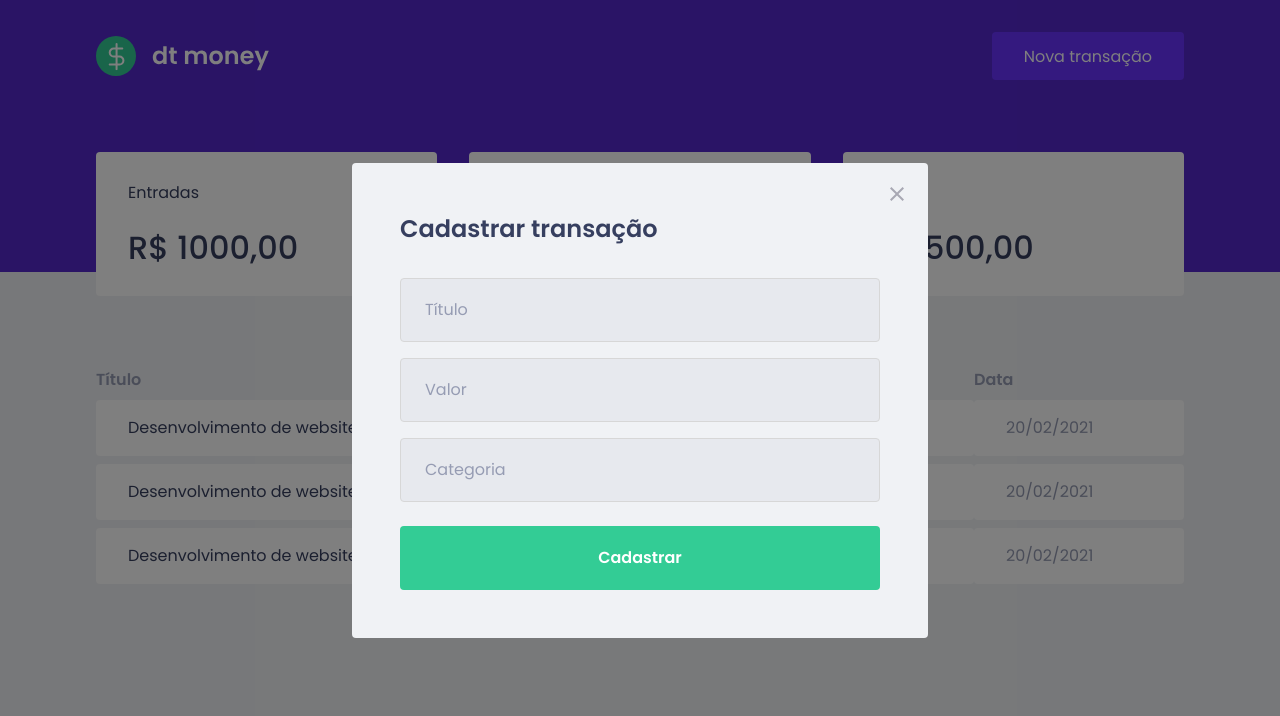
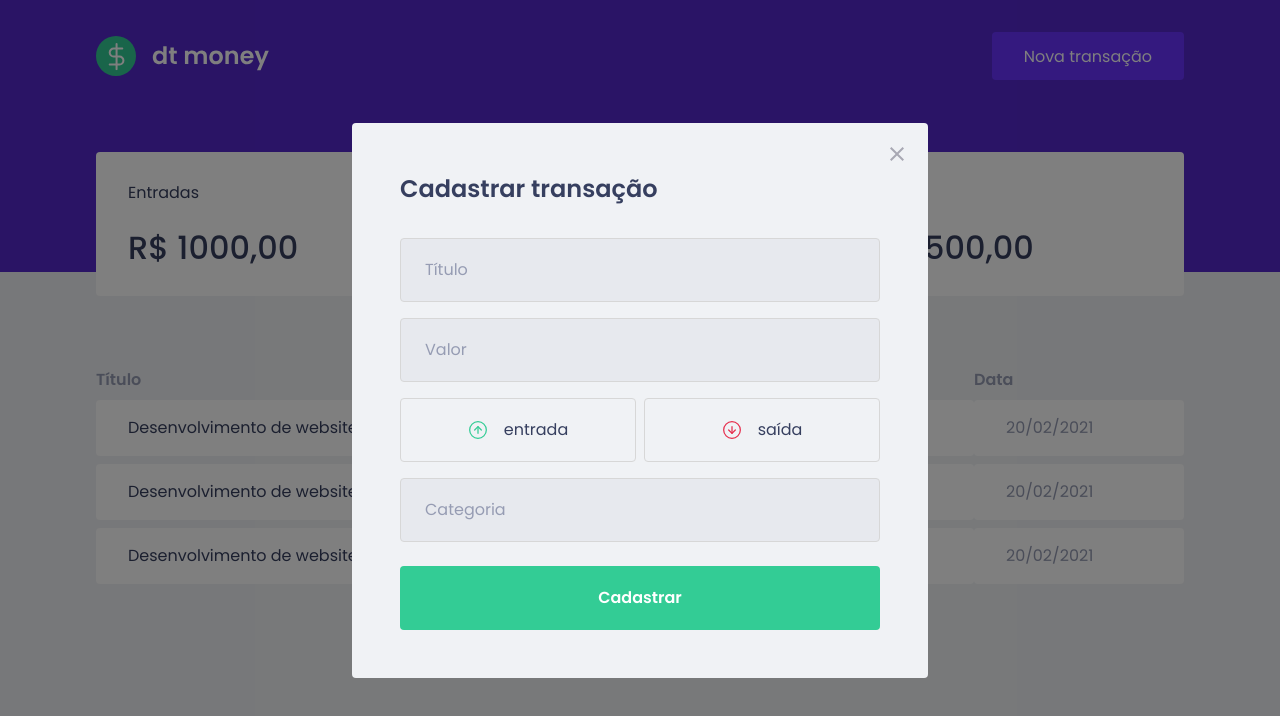
Before and after one commit to viniciusbls9/manager-balance, a React (Create React App) app: page / in a window 1280 px wide. Both pictures are taken after a click on the button "Nova transação". Shown: the top 716 px of the page. Built offline with nearby package versions, Linux system fonts and the light colour scheme; no server answers; what miragejs would draw is missing.

Commit message:
feat: create transaction button

```diff
--- a/src/components/NewTransactionModal/index.tsx
+++ b/src/components/NewTransactionModal/index.tsx
@@ -1,4 +1,6 @@
 import Modal from "react-modal";
+import incomeImg from "../../assets/income.svg";
+import outcomeImg from "../../assets/outcome.svg";
 import closeImg from "../../assets/close.svg";
 import * as Styled from "./styles";
 
@@ -32,6 +34,18 @@ export function NewTransactionModal({
 
         <Styled.ModalInput placeholder="Valor" type="number" />
 
+        <Styled.TransactionTypeContainer>
+          <Styled.TransactionButton type="button">
+            <Styled.TransactionImgButton src={incomeImg} alt="Entrada" />
+            <Styled.TransactionTextType>entrada</Styled.TransactionTextType>
+          </Styled.TransactionButton>
+
+          <Styled.TransactionButton type="button">
+            <Styled.TransactionImgButton src={outcomeImg} alt="Entrada" />
+            <Styled.TransactionTextType>saída</Styled.TransactionTextType>
+          </Styled.TransactionButton>
+        </Styled.TransactionTypeContainer>
+
         <Styled.ModalInput placeholder="Categoria" type="number" />
 
         <button type="submit">Cadastrar</button>
--- a/src/components/NewTransactionModal/styles.ts
+++ b/src/components/NewTransactionModal/styles.ts
@@ -45,6 +45,39 @@ export const ModalInput = styled.input`
   & + input {
     margin-top: 1rem;
   }
+`;
 
+export const TransactionTypeContainer = styled.div`
+  margin: 1rem 0;
+  display: grid;
+  grid-template-columns: repeat(2, 1fr);
+  gap: 0.5rem;
+`;
 
+export const TransactionButton = styled.button`
+  height: 4rem;
+  border: 1px solid #d7d7d7;
+  border-radius: 0.25rem;
+
+  background: transparent;
+
+  display: flex;
+  align-items: center;
+  justify-content: center;
+
+  &:hover {
+    border-color: #ddd;
+  }
 `;
+
+export const TransactionImgButton = styled.img`
+  width: 20px;
+  height: 20px;
+`;
+
+export const TransactionTextType = styled.span`
+  display: inline-block;
+  margin-left: 1rem;
+  font-size: 1rem;
+  color: var(--text-title);
+`;
```
